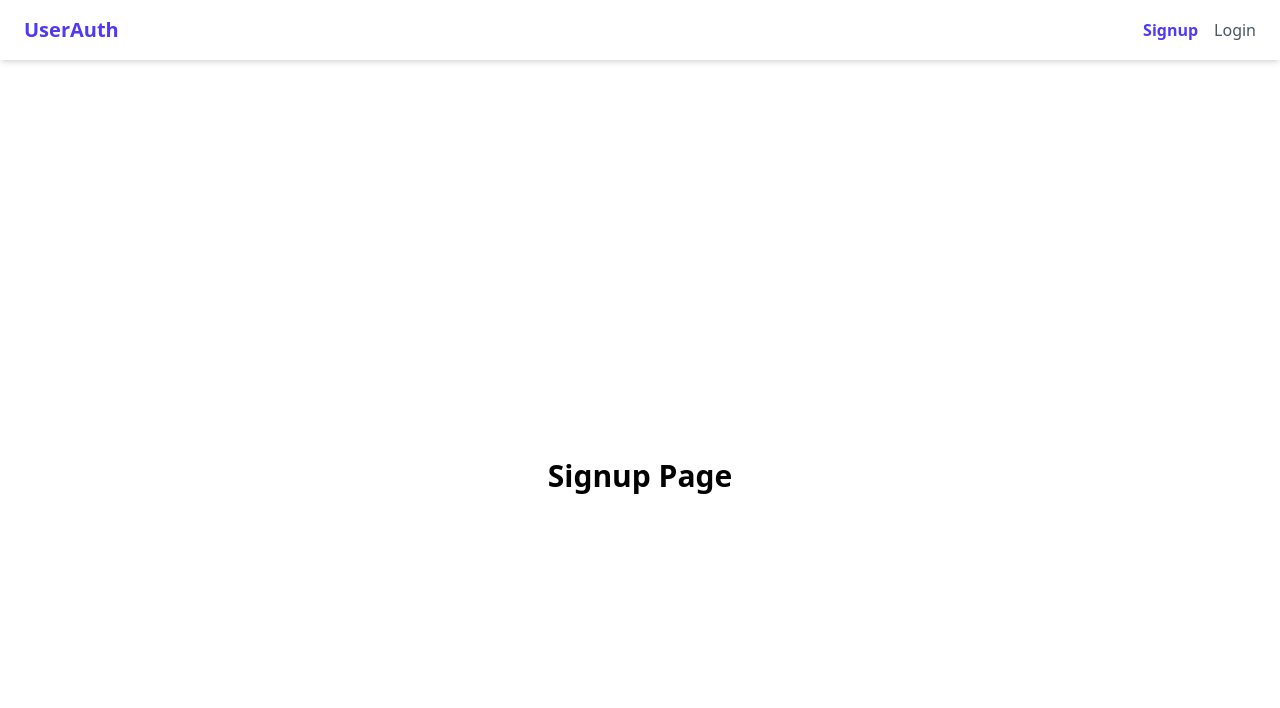
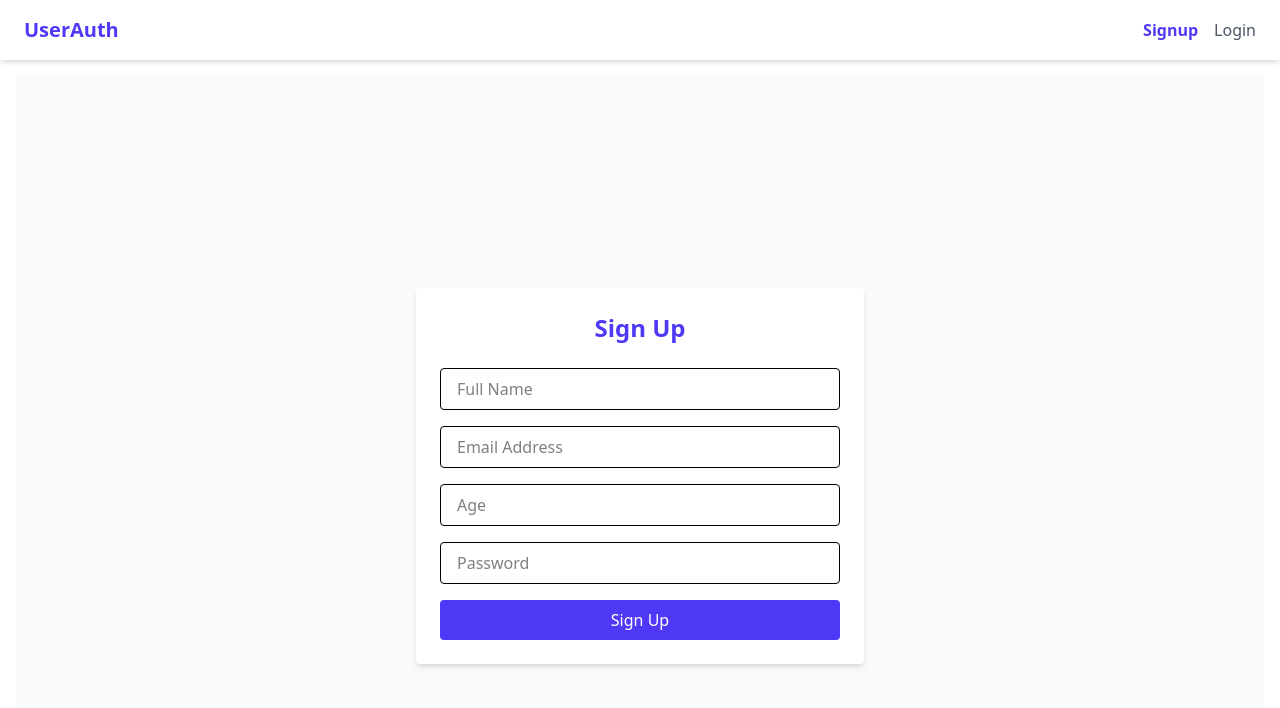
Before and after one commit to suraj-khot-19/UserAuth_Node, a React (Vite) app in the folder client/: page /signup in a window 1280 px wide. Shown: the top 708 px of the page. Built offline with nearby package versions, Linux system fonts and the light colour scheme; no server answers.

Commit message:
Feat: Implement Signup form with backend integration using signupUser service

```diff
--- a/client/src/pages/Signup.jsx
+++ b/client/src/pages/Signup.jsx
@@ -1,7 +1,93 @@
+import { useState } from "react";
+import { signupUser } from "../services/authServices";
+
 const Signup = () => {
+	const [form, setForm] = useState({
+		name: "",
+		email: "",
+		age: "",
+		password: "",
+	});
+
+	const [loading, setLoading] = useState(false);
+	const [msg, setMsg] = useState("");
+
+	const handleChange = (e) => {
+		setForm({ ...form, [e.target.name]: e.target.value });
+	};
+
+	const handleSubmit = async (e) => {
+		e.preventDefault();
+		setMsg("");
+		setLoading(true);
+		try {
+			const res = await signupUser(form);
+			setMsg(res.msg || "Signup successful");
+			setForm({ name: "", email: "", age: "", password: "" });
+		} catch (error) {
+			setMsg(error.response?.data?.msg || "Something went wrong");
+		} finally {
+			setLoading(false);
+		}
+	};
+
 	return (
-		<div className="min-h-screen flex items-center justify-center">
-			<h1 className="text-3xl font-semibold text-center">Signup Page</h1>
+		<div className="min-h-screen flex items-center justify-center bg-gray-50 px-4">
+			<form
+				onSubmit={handleSubmit}
+				className="w-full max-w-md p-6 bg-white shadow-md rounded"
+			>
+				<h2 className="text-2xl font-semibold mb-6 text-center text-indigo-600">
+					Sign Up
+				</h2>
+
+				{msg && <p className="text-sm text-center mb-4 text-red-500">{msg}</p>}
+
+				<input
+					type="text"
+					name="name"
+					placeholder="Full Name"
+					value={form.name}
+					onChange={handleChange}
+					className="w-full mb-4 px-4 py-2 border rounded"
+					required
+				/>
+				<input
+					type="email"
+					name="email"
+					placeholder="Email Address"
+					value={form.email}
+					onChange={handleChange}
+					className="w-full mb-4 px-4 py-2 border rounded"
+					required
+				/>
+				<input
+					type="number"
+					name="age"
+					placeholder="Age"
+					value={form.age}
+					onChange={handleChange}
+					className="w-full mb-4 px-4 py-2 border rounded"
+					required
+				/>
+				<input
+					type="password"
+					name="password"
+					placeholder="Password"
+					value={form.password}
+					onChange={handleChange}
+					className="w-full mb-4 px-4 py-2 border rounded"
+					required
+				/>
+
+				<button
+					type="submit"
+					disabled={loading}
+					className="w-full bg-indigo-600 text-white py-2 rounded hover:bg-indigo-700"
+				>
+					{loading ? "Signing up..." : "Sign Up"}
+				</button>
+			</form>
 		</div>
 	);
 };
```
